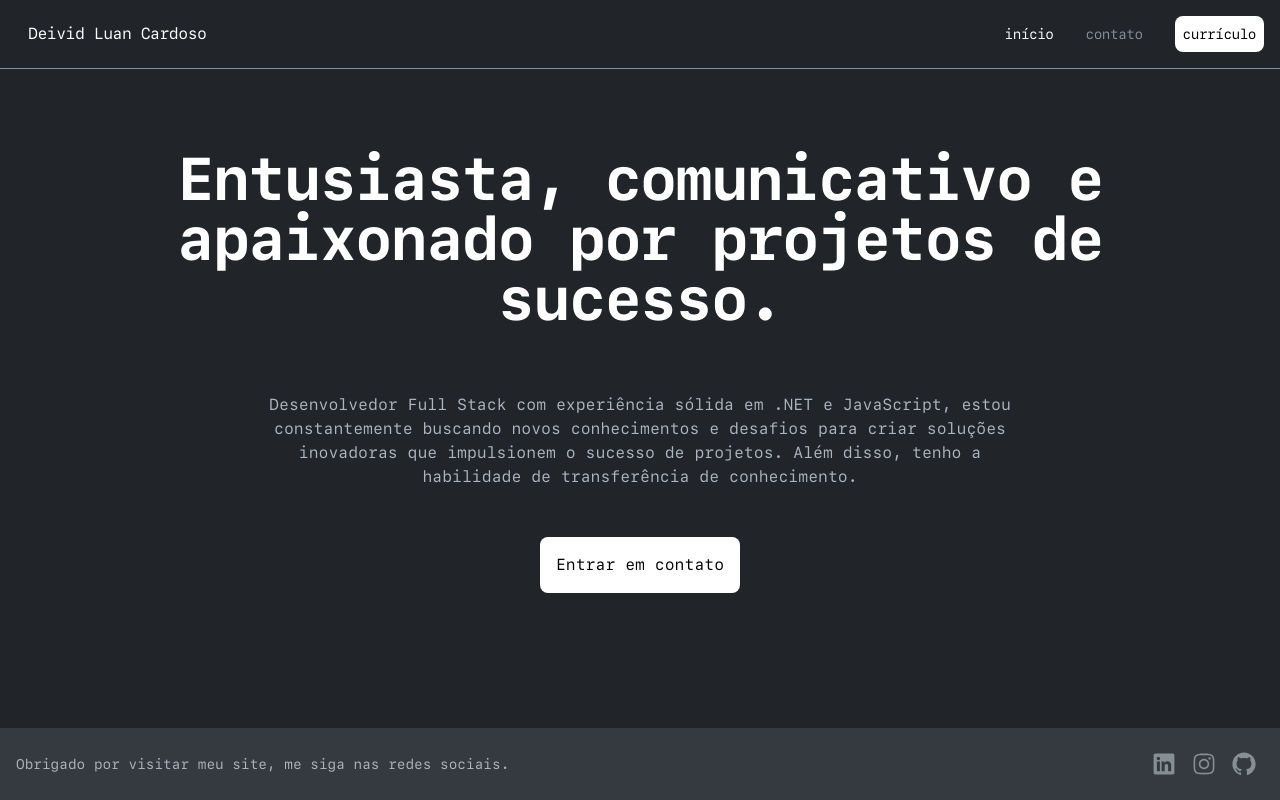
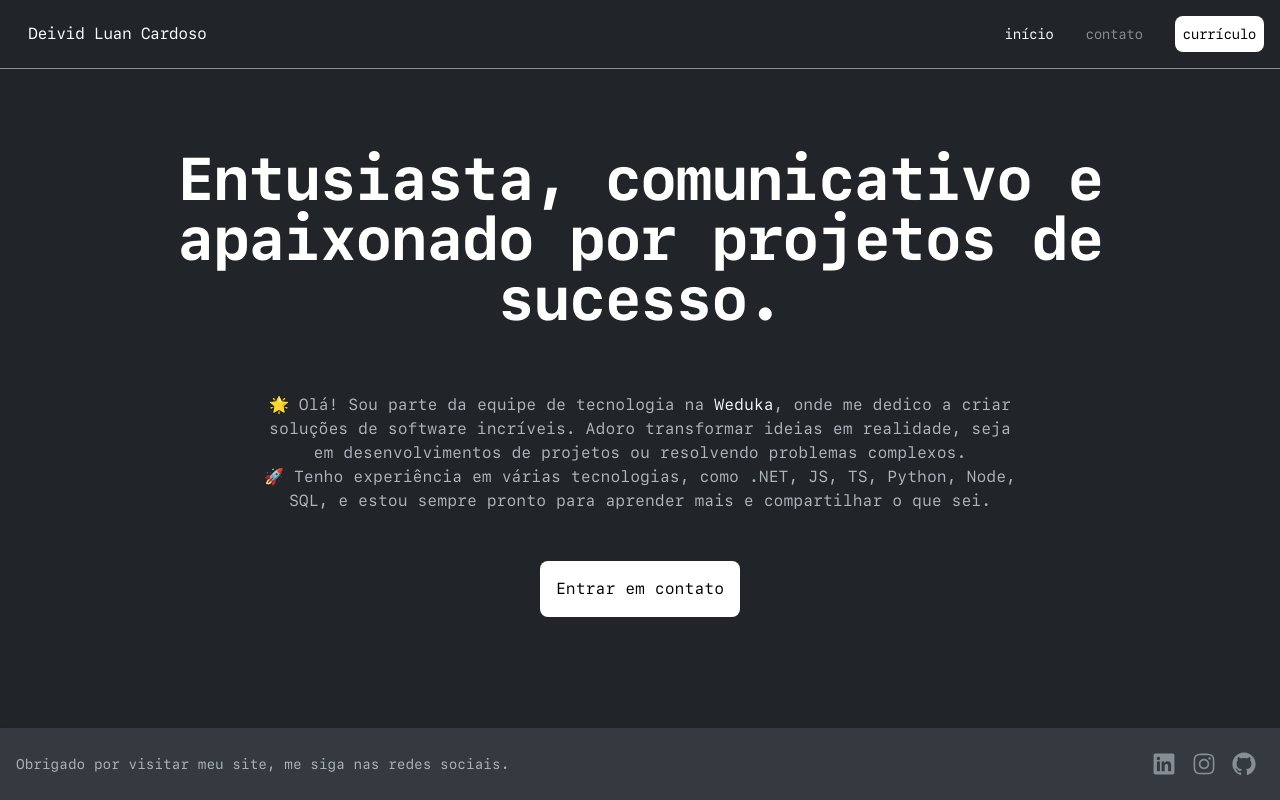
Before and after one commit to leividduan/dlc-dev-site, a React (Vite) app: page / in a window 1280 px wide. Built offline with nearby package versions, Linux system fonts and the light colour scheme.

Commit message:
fix: home

```diff
--- a/src/view/layouts/Layout.tsx
+++ b/src/view/layouts/Layout.tsx
@@ -1,6 +1,6 @@
 import { Outlet } from 'react-router-dom';
+import { Footer } from '../components/Footer';
 import { Header } from '../components/Header';
-import { Footer } from '../components/Footer';
 
 export function Layout() {
   return (
--- a/src/view/pages/Home/index.tsx
+++ b/src/view/pages/Home/index.tsx
@@ -8,7 +8,9 @@ export function Home() {
           Entusiasta, comunicativo e apaixonado por projetos de sucesso.
         </span>
         <p className="text-gray-500 md:px-20 xl:px-48">
-          Desenvolvedor Full Stack com experiência sólida em .NET e JavaScript, estou constantemente buscando novos conhecimentos e desafios para criar soluções inovadoras que impulsionem o sucesso de projetos. Além disso, tenho a habilidade de transferência de conhecimento.
+          🌟 Olá! Sou parte da equipe de tecnologia na <a className='text-gray-50 hover:text-gray-400' href='https://weduka.com.br' target='__blank'>Weduka</a>, onde me dedico a criar soluções de software incríveis. Adoro transformar ideias em realidade, seja em desenvolvimentos de projetos ou resolvendo problemas complexos. <br/>
+
+          🚀 Tenho experiência em várias tecnologias, como .NET, JS, TS, Python, Node, SQL, e estou sempre pronto para aprender mais e compartilhar o que sei.
         </p>
         <Link to="/contact" className="p-4 bg-white rounded-lg text-black mt-10">
           Entrar em contato
```
Also changed, not shown: 1 other file (tests, documents, lock files or other folders).
